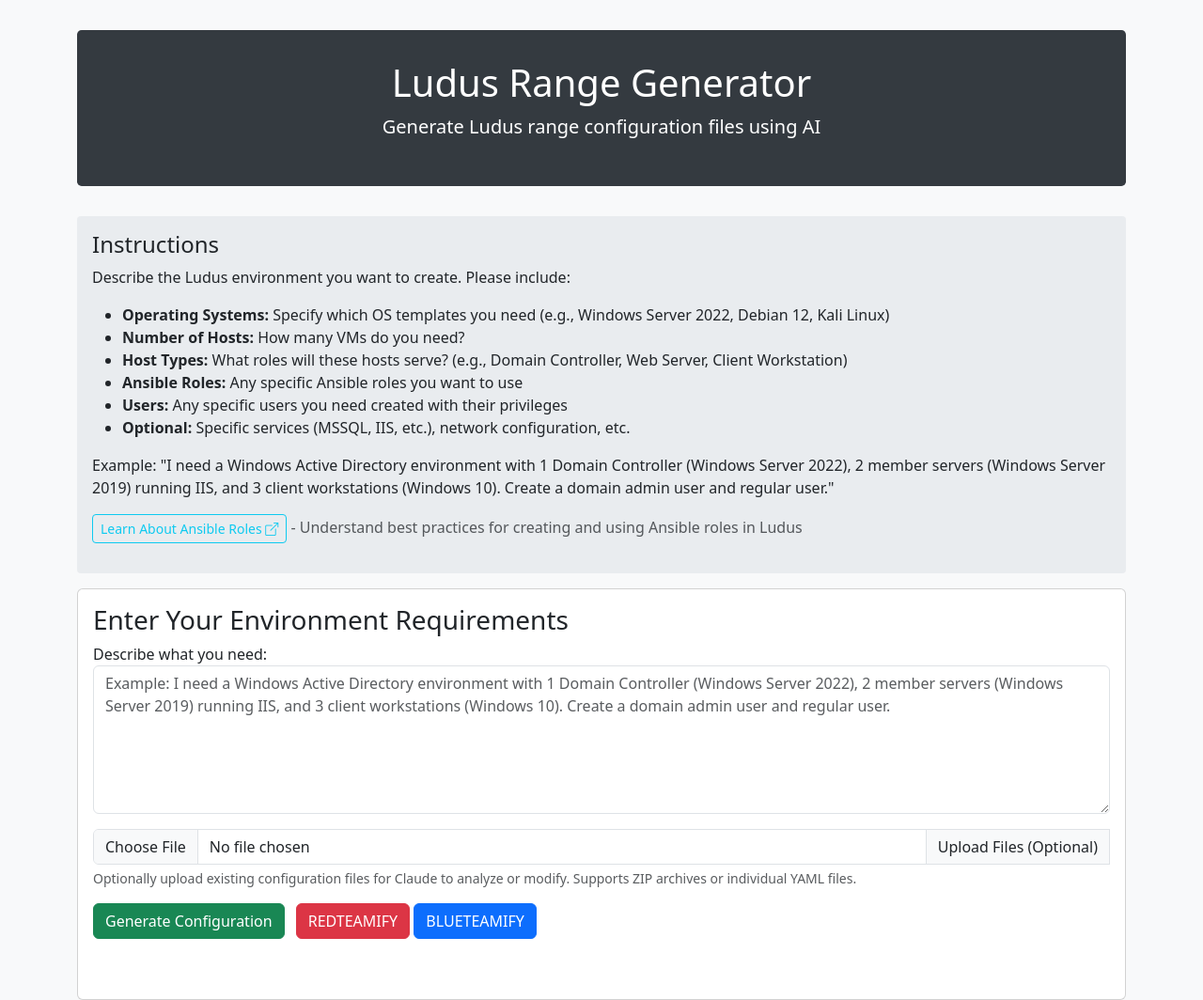
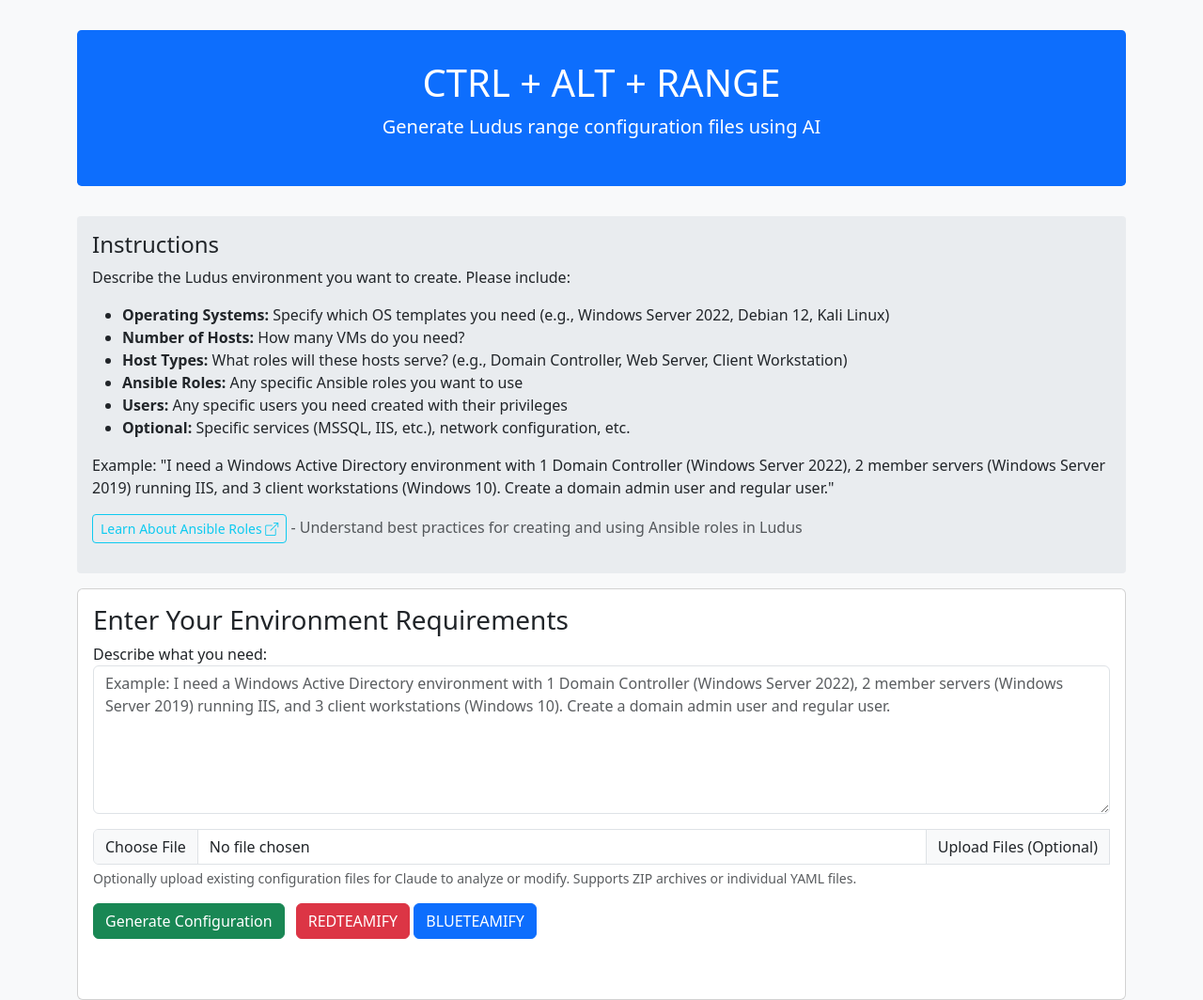
Before and after one commit to atomicchonk/ctrlaltrange, a website: page public/index.html in a window 1280 px wide. Shown: the whole page at 94% size. Drawn offline with nearby package versions, Linux system fonts and the light colour scheme.

Commit message:
Add files via upload

```diff
--- a/public/index.html
+++ b/public/index.html
@@ -13,7 +13,7 @@
             background-color: #f8f9fa;
         }
         .header {
-            background-color: #343a40;
+            background-color: #0d6efd;
             color: white;
             padding: 2rem 1rem;
             margin-bottom: 2rem;
@@ -53,7 +53,7 @@
 <body>
     <div class="container">
         <div class="header text-center">
-            <h1>Ludus Range Generator</h1>
+            <h1>CTRL + ALT + RANGE</h1>
             <p class="lead">Generate Ludus range configuration files using AI</p>
         </div>
 
```
